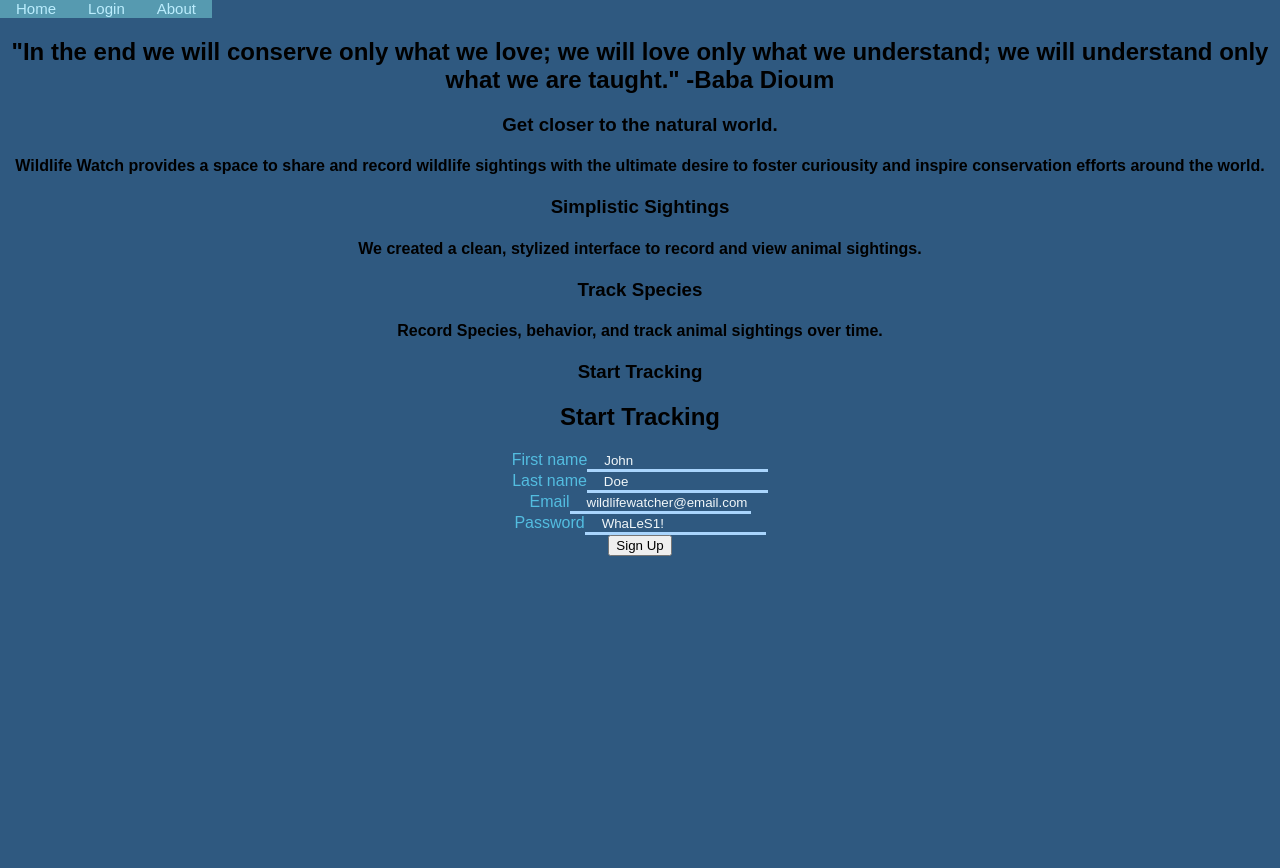
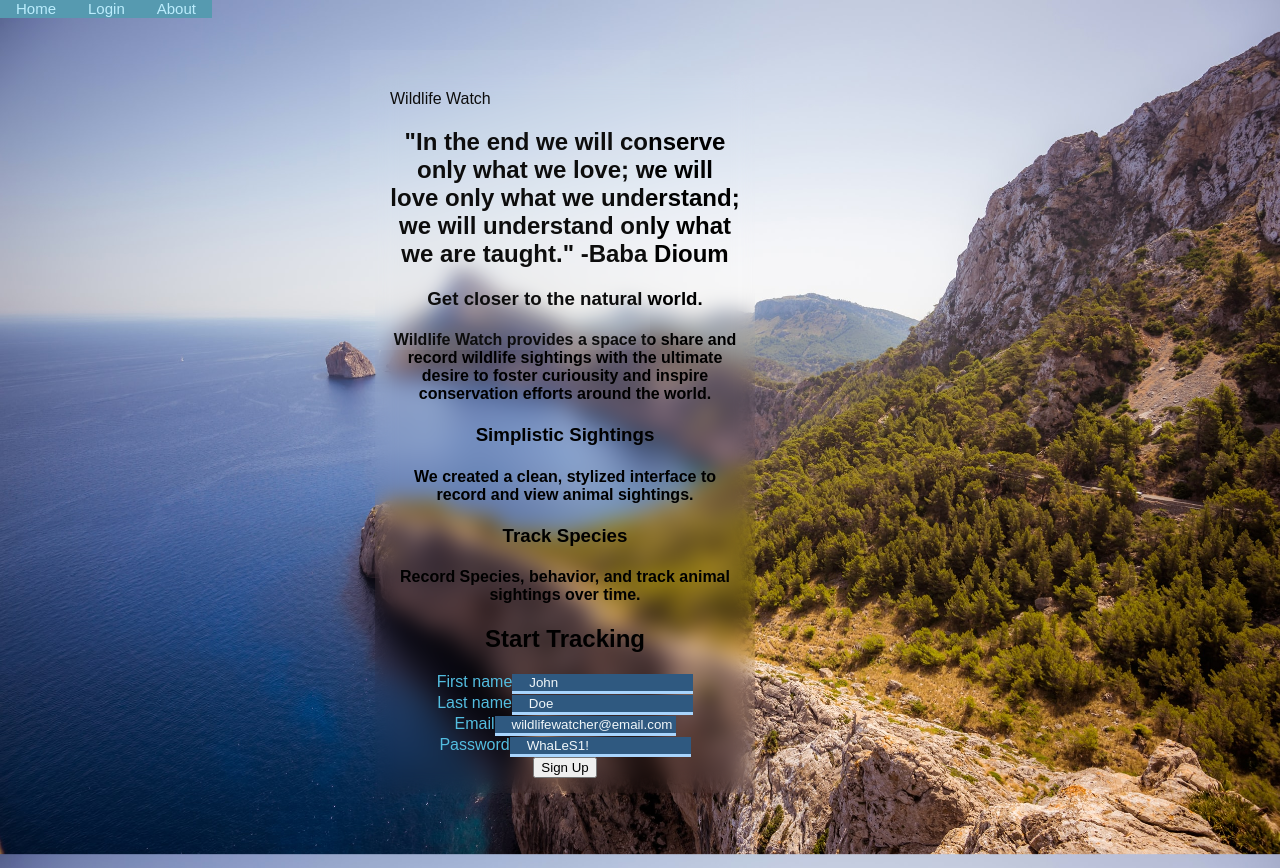
Before and after one commit to klguenth/wildlife-app, a React (Create React App) app: page / in a window 1280 px wide. Before the commit the page ends 800 px from the top, so only its background shows below. Built offline with nearby package versions, Linux system fonts and the light colour scheme; the HTML template or start-up script is replaced by a standard one.

Commit message:
created photo folders and added css styling to App.js

```diff
--- a/src/App.css
+++ b/src/App.css
@@ -2,10 +2,42 @@
     font-family: 'Montserrat', sans-serif;
 }
 
-body {
-    background-color: #2F5980
+#App {
+    padding: 75px;
 }
 
 h3 {
     text-align: center;
 }
+
+body {
+    background-image: url('./Photos/shoreline_landscape.jpeg');
+    background-color: #2F5980;
+    background-repeat: no-repeat;
+    background-attachment: fixed;
+    background-size: cover;
+    background-position: top;
+    width: 100%;
+    height: 100%;
+}
+
+.blurred-box{
+    position: relative;
+    width: 350px;
+    margin-left: 300px;
+    padding: 15px;
+    border-radius: 2px;
+    backdrop-filter: blur(10px);
+}
+
+.blurred-box:after {
+    content: '';
+    width: 300px;
+    height: 300px;
+    position: absolute;
+    left: -25px;
+    right: 0;
+    top: -25px;
+    bottom: 0;
+    box-shadow: inset 0 0 0 200px rgba(255,255,255,0.05);
+}
--- a/src/App.js
+++ b/src/App.js
@@ -39,9 +39,10 @@ export default class App extends React.Component {
 
   render() {
     return (
+      <div>
+        <Nav />
         <main id='App'>
-        <Nav />
-        <div>
+          <div class='blurred-box'>
             <header className="appTitle">
               Wildlife Watch
             </header>
@@ -60,12 +61,12 @@ export default class App extends React.Component {
                 <h4>Record Species, behavior, and track animal sightings over time.</h4>
               </div>
               <div className="wwSummary">
-              <h3>Start Tracking</h3>
                 <SignUpForm />
               </div>
             </section>
           </div>
         </main>
+      </div>
     );
   }
 }
--- a/src/Components/SightingForm/SightingForm.js
+++ b/src/Components/SightingForm/SightingForm.js
@@ -32,8 +32,8 @@ export default class Sighting extends React.Component {
                         <input type="number" name="date-day" className="date-day"  placeholder="01" min="1" max="31" required="" />
                         <input type="number" name="date-year" className="date-year" placeholder="2017" min="2016" max="2017" required="" />
                     </div>
-                <SubmitButton />
-                <button type="reset">Reset</button>
+                    <SubmitButton />
+                    <button type="reset">Reset</button>
                 </form>
             </div>
         )
```
Also changed, not shown: src/Photos/shoreline_landscape.jpeg (added), 1 other file (tests, documents, lock files or other folders). Lines whose indentation alone changed are shown as unchanged.
